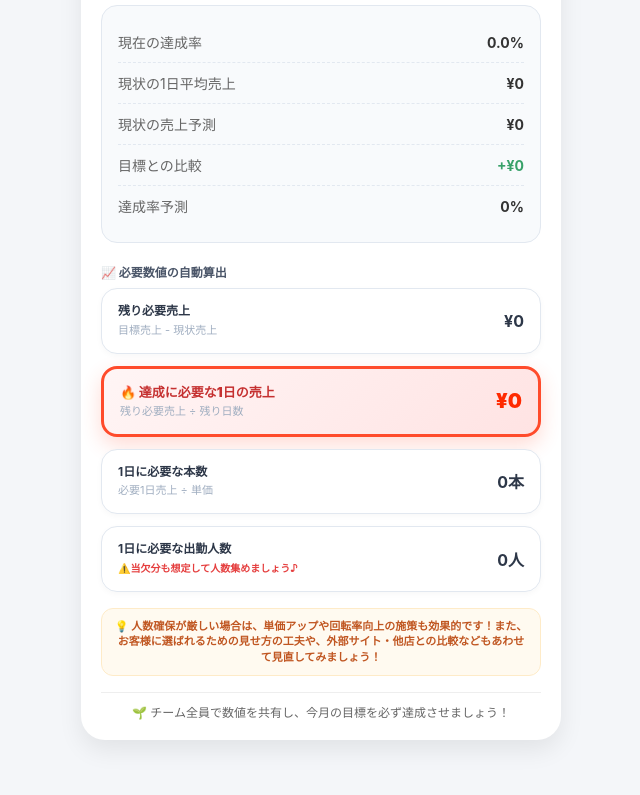
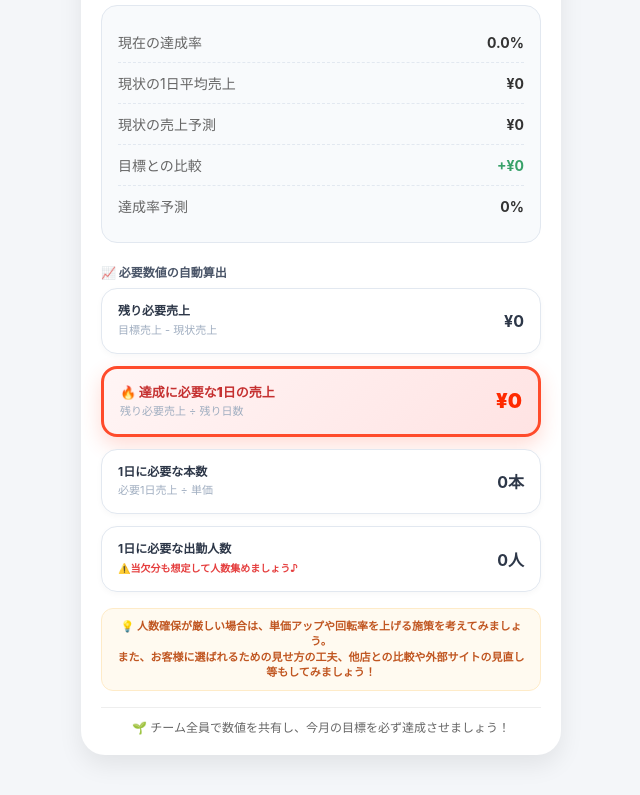
Before and after one commit to 24flh72-jpg/mokuhyo2, a plain HTML site: page index.html in a window 1280 px wide. Shown: the part 702-1497 px from the top of the page, without its empty margins (319-959 px from the left). Drawn offline with Linux system fonts and the light colour scheme.

Commit message:
アドバイス文を変更

```diff
--- a/index.html
+++ b/index.html
@@ -536,7 +536,8 @@
 
             <!-- アドバイスメッセージ（ブラッシュアップ版） -->
             <div class="advice-banner">
-                💡 人数確保が厳しい場合は、単価アップや回転率向上の施策も効果的です！また、お客様に選ばれるための見せ方の工夫や、外部サイト・他店との比較などもあわせて見直してみましょう！
+                💡 人数確保が厳しい場合は、単価アップや回転率を上げる施策を考えてみましょう。<br>
+                また、お客様に選ばれるための見せ方の工夫、他店との比較や外部サイトの見直し等もしてみましょう！
             </div>
 
             <!-- フッターメッセージ -->
```
